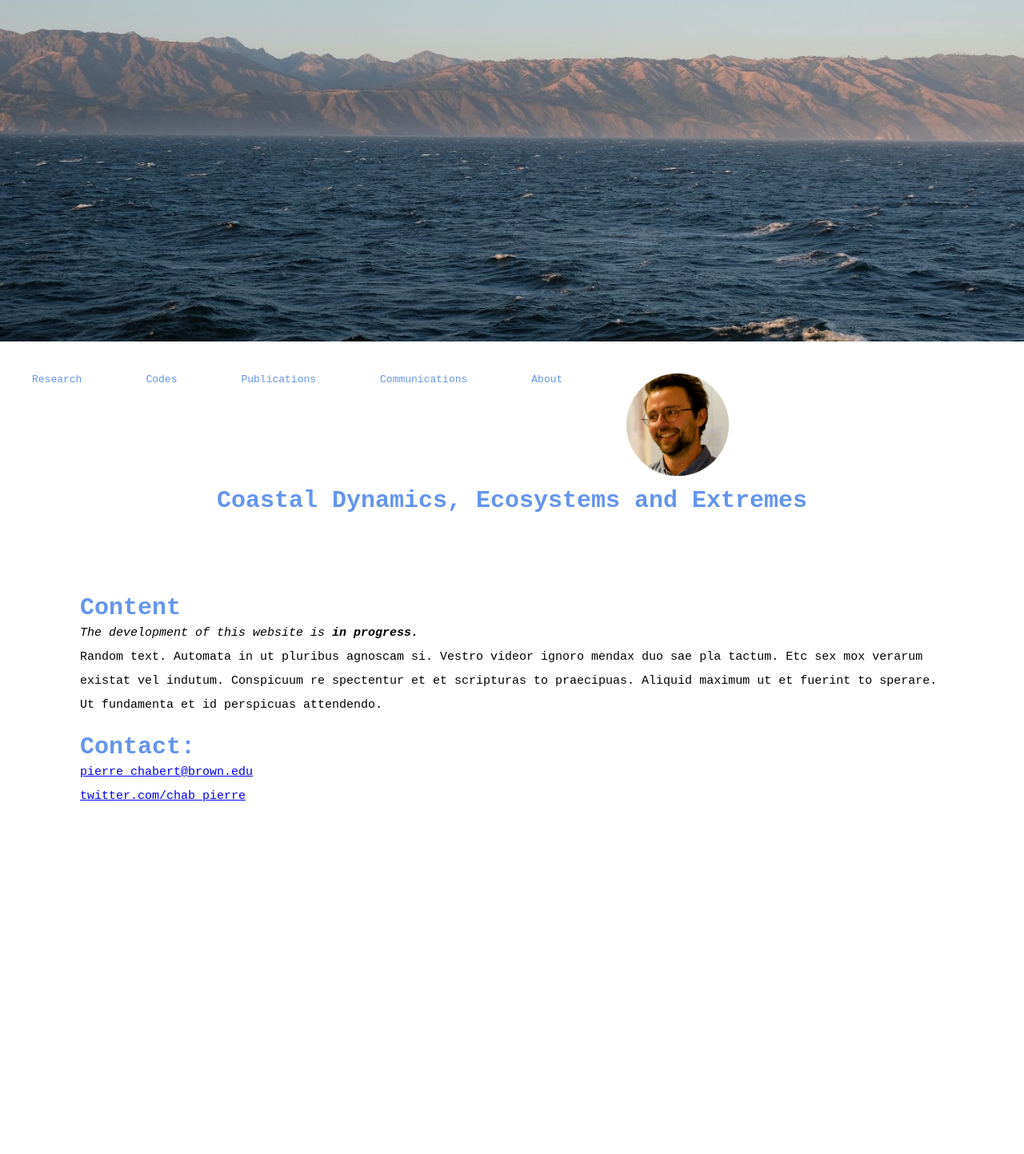
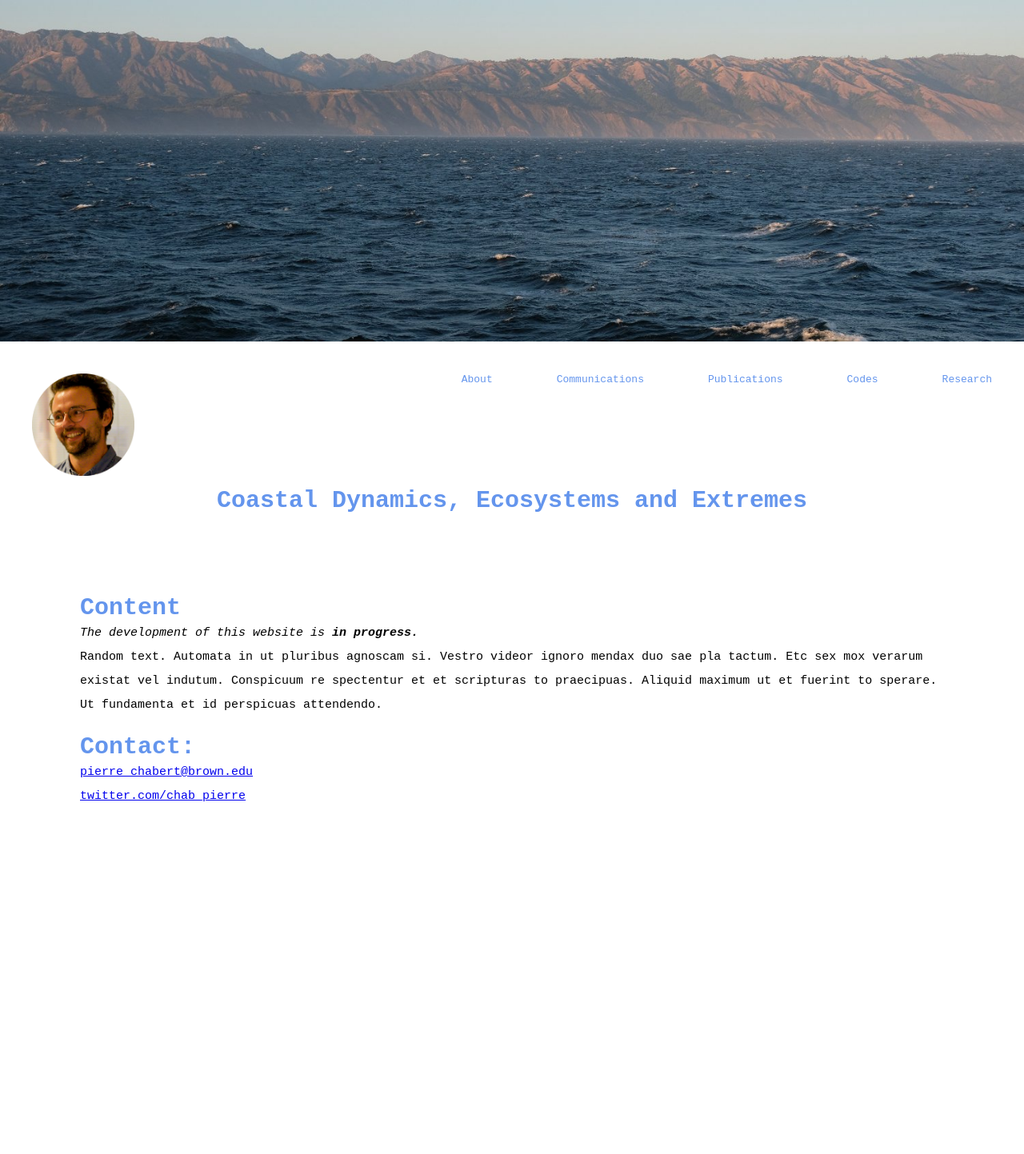
Before and after one commit to pierrechabert/pierrechabert.github.io, a Jekyll site: the page index.html, which Jekyll copies as it is, in a window 1280 px wide. Shown: the whole page at 80% size. Built offline with Jekyll 4.4.1, drawn with Linux system fonts in a browser that asks for light colours.

Commit message:
Update index.html

```diff
--- a/index.html
+++ b/index.html
@@ -19,7 +19,7 @@
             max-height: 100vh;
             margin: auto;
         }
-         .href-style-fit {color:cornflowerblue; margin:40px; text-align:center; text-decoration:none; float: left;
+         .href-style-fit {color:cornflowerblue; margin:40px; text-align:center; text-decoration:none; float: right;
     }
      * {
  font-size: 100%;
```
